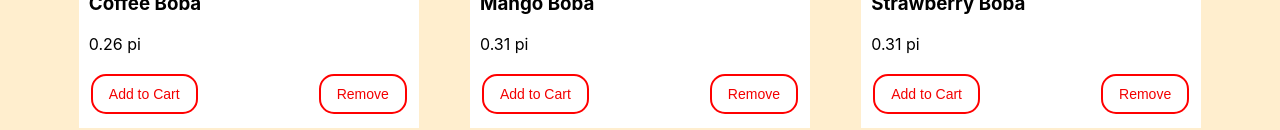
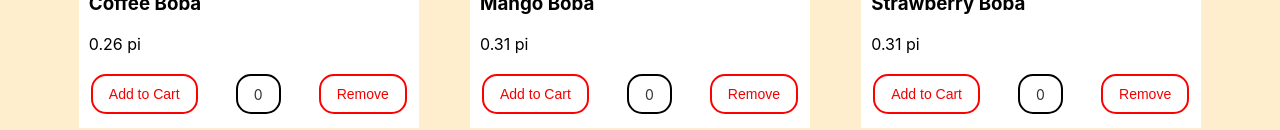
Before and after one commit to winsonc7/pi-ecommerce, a React (Create React App) app in the folder pi-commerce/: page /bobahouse in a window 1280 px wide. Shown: the part 670-800 px from the top of the page. Built offline with nearby package versions, Linux system fonts and the light colour scheme.

Commit message:
added count box

```diff
--- a/pi-commerce/package.json
+++ b/pi-commerce/package.json
@@ -9,7 +9,7 @@
     "react": "^18.2.0",
     "react-dom": "^18.2.0",
     "react-router-dom": "^6.18.0",
-    "react-scripts": "5.0.1",
+    "react-scripts": "^5.0.1",
     "web-vitals": "^2.1.4"
   },
   "scripts": {
--- a/pi-commerce/src/Pages/BobaHouse.css
+++ b/pi-commerce/src/Pages/BobaHouse.css
@@ -48,11 +48,13 @@
 .action-buttons {
   display: flex;
   justify-content: space-between;
+  align-items: center;
   margin-top: 10px;
 }
 
 .add-button,
-.remove-button {
+.remove-button,
+.item-count-box {
   background-color: #ffffff;
   color: rgb(243, 0, 0);
   padding: 8px 16px;
@@ -67,3 +69,12 @@
 .remove-button {
   background-color: #ffffff;
 }
+
+.item-count-box {
+  color: #333; /* Adjust text color */
+  height: 20px;
+  border: 2px solid rgb(0, 0, 0);
+  border-radius: 15px; /* Add rounded corners */
+  display: flex;
+  align-items: center;
+}
--- a/pi-commerce/src/Pages/BobaHouse.jsx
+++ b/pi-commerce/src/Pages/BobaHouse.jsx
@@ -1,9 +1,30 @@
-import React from 'react';
+import React, { useState } from 'react';
 import './BobaHouse.css';
 import backdrop from '../Components/Assets/shop_sign.png'
 import all_product from '../Components/Assets/all_product';
 
 const BobaHouse = () => {
+  // State to keep track of the count of added items
+  const [itemCounts, setItemCounts] = useState(all_product.map(() => 0));
+
+  // Function to handle adding an item
+  const handleAddItem = (index) => {
+    const newCounts = [...itemCounts];
+    newCounts[index] += 1;
+    setItemCounts(newCounts);
+    // Add additional logic here if needed
+  };
+
+  // Function to handle removing an item
+  const handleRemoveItem = (index) => {
+    if (itemCounts[index] > 0) {
+      const newCounts = [...itemCounts];
+      newCounts[index] -= 1;
+      setItemCounts(newCounts);
+      // Add additional logic here if needed
+    }
+  };
+
   return (
   <div>
     <div className="banner">
@@ -14,15 +35,18 @@ const BobaHouse = () => {
     </div>
 
     <div className="product-list">
-    {all_product.map((product) => (
+    {all_product.map((product, index) => (
       <div key={product.id} className="product-item">
         <img src={product.image} alt={product.name} />
         <div>
           <h3>{product.name}</h3>
           <p>{product.price.toFixed(2)} pi</p>
           <div className="action-buttons">
-            <button className="add-button">Add to Cart</button>
-            <button className="remove-button">Remove</button>
+            <button className="add-button" onClick={() => handleAddItem(index)}>Add to Cart</button>
+            <div className="item-count-box">
+              <p>{itemCounts[index]}</p>
+            </div>
+            <button className="remove-button" onClick={() => handleRemoveItem(index)}>Remove</button>
           </div>
         </div>
       </div>
--- a/pi-commerce/src/Pages/Cart.jsx
+++ b/pi-commerce/src/Pages/Cart.jsx
@@ -1,4 +1,5 @@
 import React from 'react'
+import './Cart.css';
 
 const Cart = () => {
   return (
```
Also changed, not shown: pi-commerce/src/Pages/Cart.css (added), 1 other file (tests, documents, lock files or other folders).
